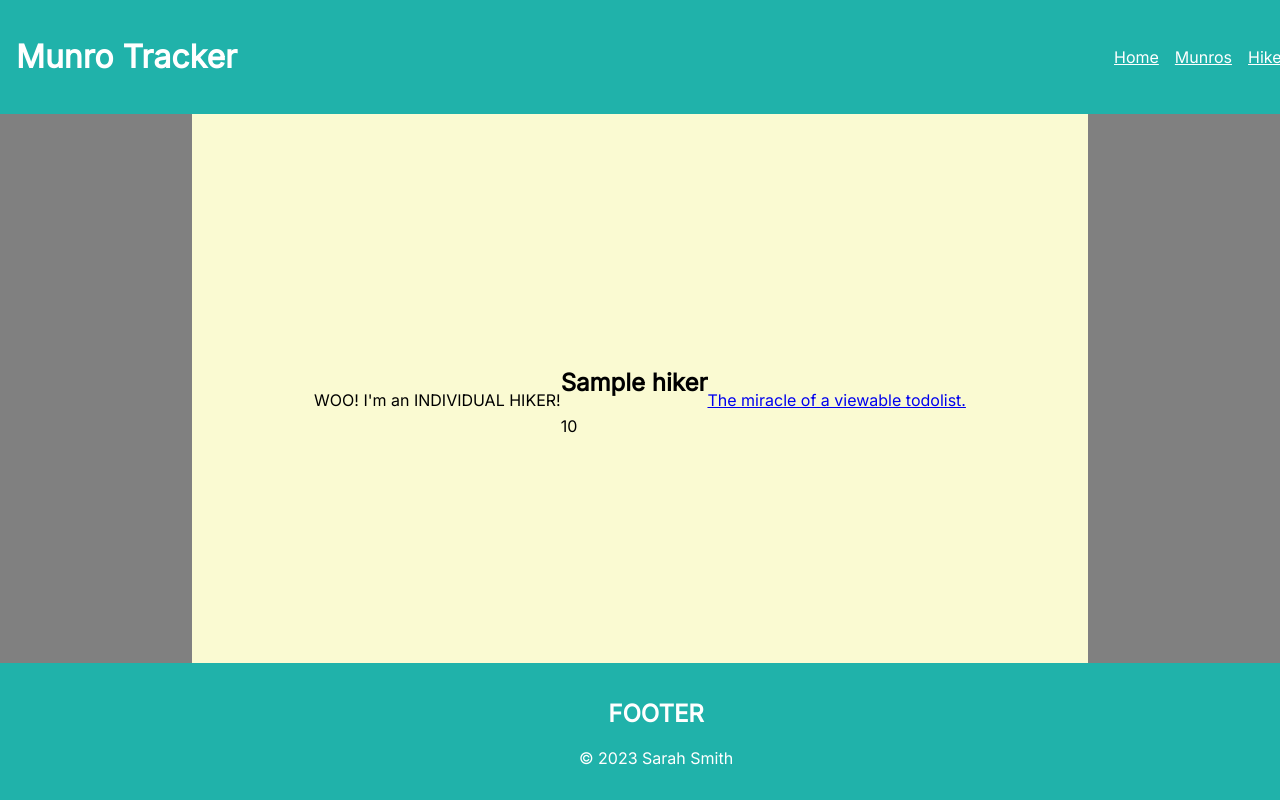
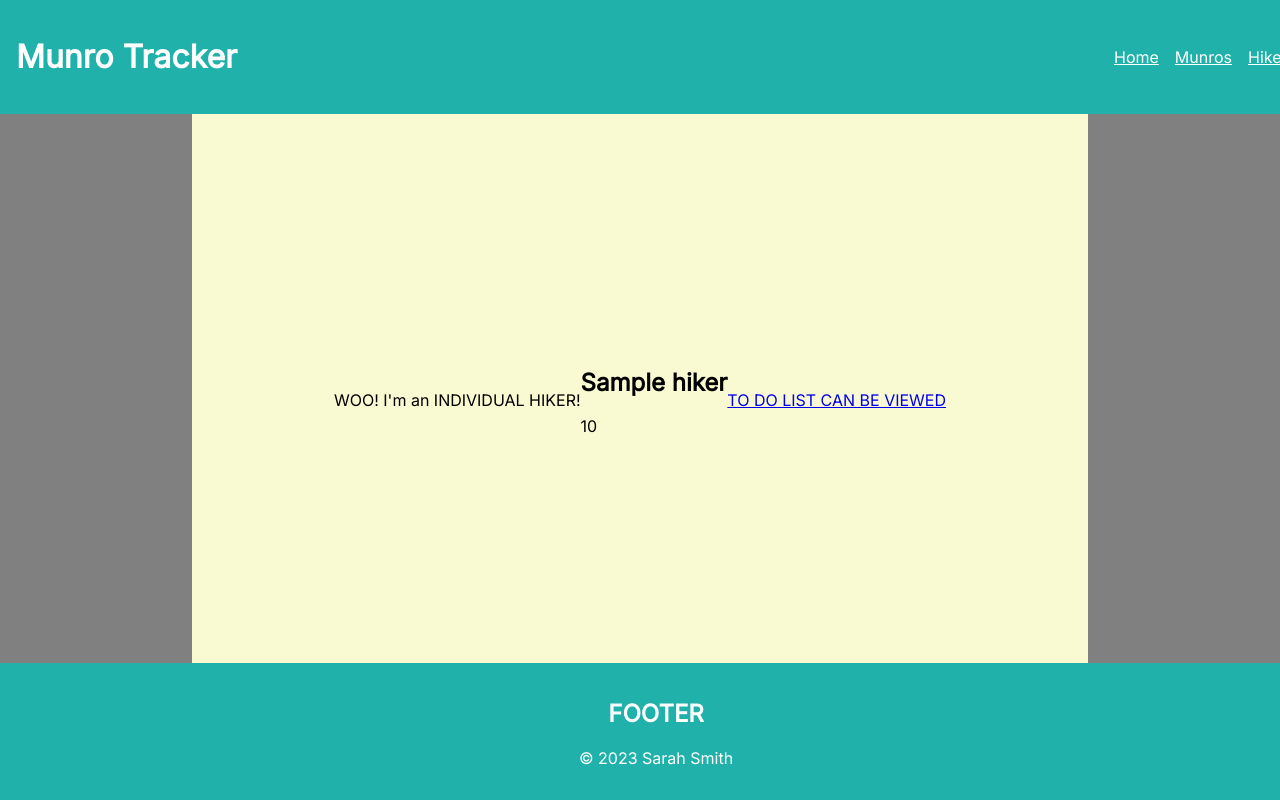
Before and after one commit to sarahvii/munromate-python, a Flask app: page /hikers/1 in a window 1280 px wide. Run offline with Flask 2, Linux system fonts and the light colour scheme; a database or web service that is not in the repository returns one stand-in record (values such as "Sample title"); some libraries are stand-ins or nearby versions.

Commit message:
routes fixed

```diff
--- a/controllers/hiker_controller.py
+++ b/controllers/hiker_controller.py
@@ -64,7 +64,7 @@ def select_munro():
     munro = munro_repository.select_all(munro_id)
     hiker = Hiker(munro)
     hiker_repository.save(munro)
-    return redirect('/hikers/{{ id }}/todo', hiker = hiker)
+    return redirect("/hikers/{{ id }}/todo", hiker = hiker)
 
 
 # def select_munro_todo(hiker_id):
--- a/templates/hikers/hiker.html
+++ b/templates/hikers/hiker.html
@@ -8,6 +8,6 @@
    <p>{{ hiker.age }}</p>
 </div>
 <div>
-    <a href="{{ url_for('hikers.hiker_todo', id=hiker.id) }}">The miracle of a viewable todolist.</a>
+    <a href="/hikers/{{ hiker.id }}/todo">TO DO LIST CAN BE VIEWED</a>
 </div>
 {% endblock %}
```
